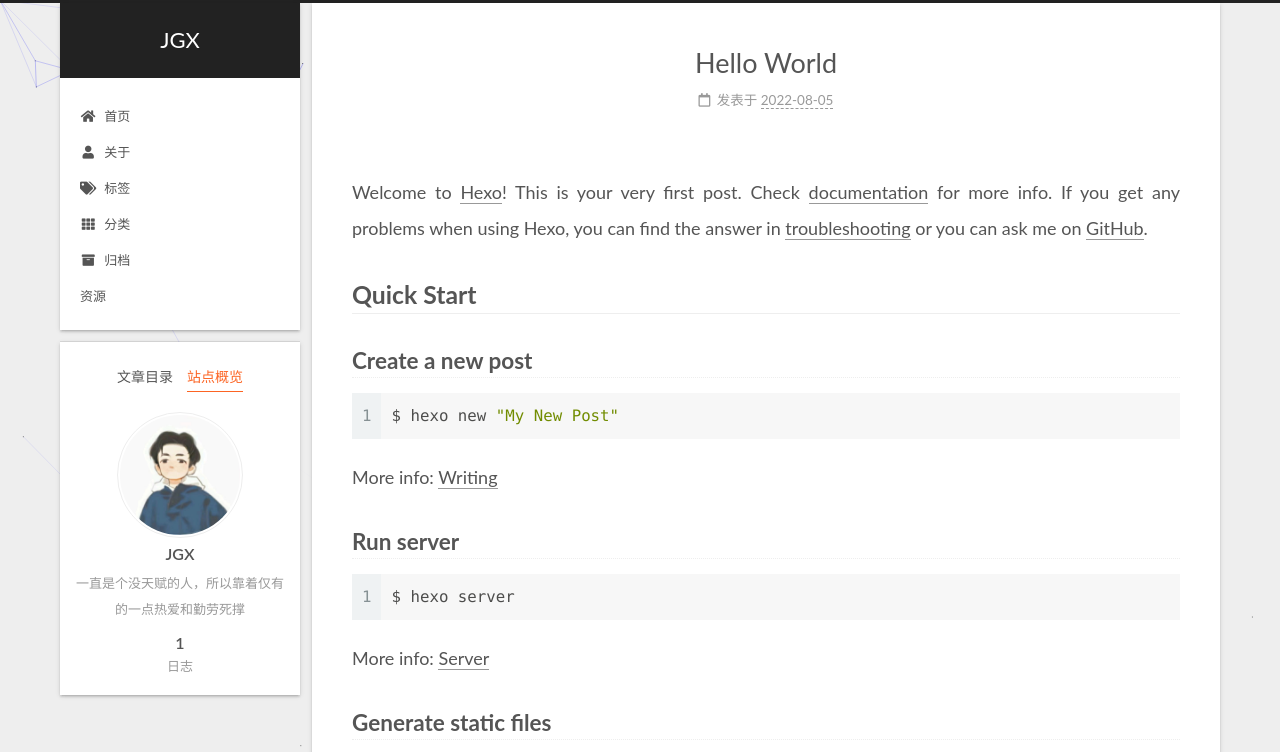
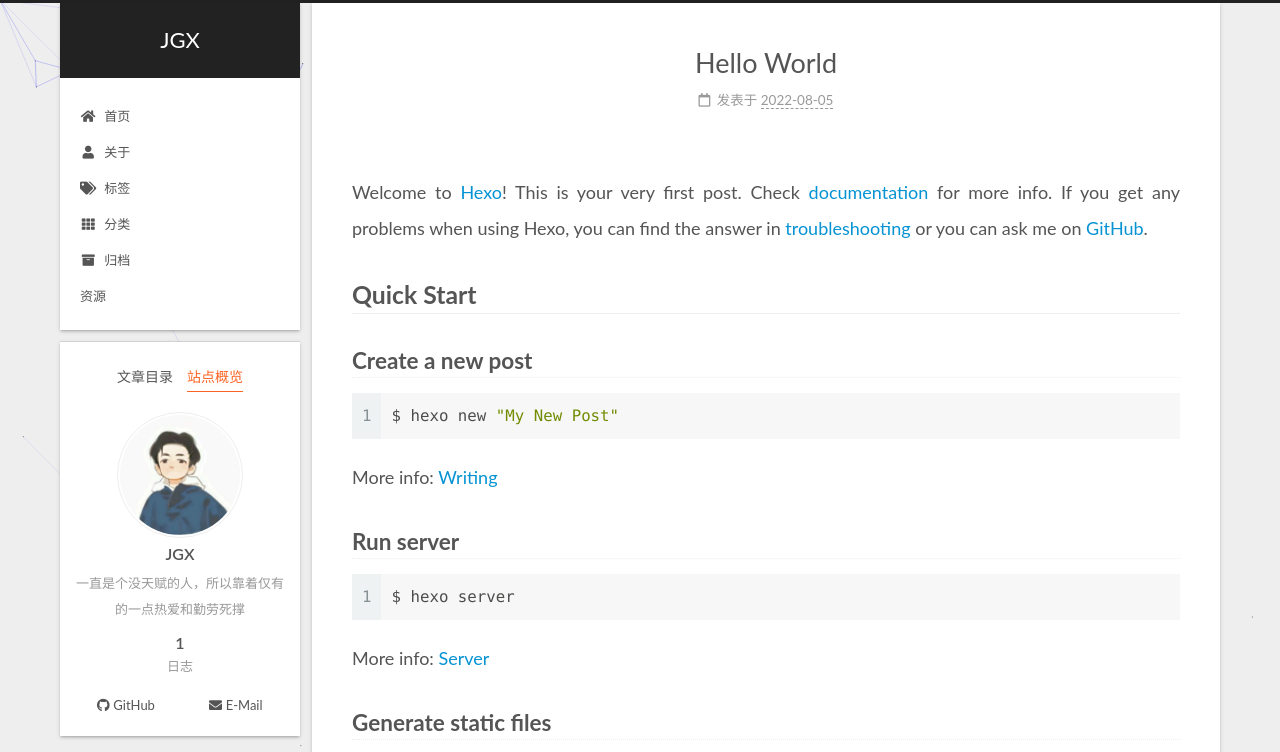
Before and after one commit to JGX-sky/JGX-sky.github.io, a plain HTML site: page 2022/08/05/hello-world/index.html in a window 1280 px wide. Both pictures are taken after a click on the item "站点概览". Shown: the top 752 px of the page. Drawn offline with Linux system fonts and the light colour scheme.

Commit message:
Site updated: 2022-08-06 19:07:10

```diff
--- a/2022/08/05/hello-world/index.html
+++ b/2022/08/05/hello-world/index.html
@@ -312,6 +312,14 @@
       </div>
   </nav>
 </div>
+  <div class="links-of-author motion-element">
+      <span class="links-of-author-item">
+        <a href="https://github.com/JGX-sky" title="GitHub → https:&#x2F;&#x2F;github.com&#x2F;JGX-sky" rel="noopener" target="_blank"><i class="fab fa-github fa-fw"></i>GitHub</a>
+      </span>
+      <span class="links-of-author-item">
+        <a href="mailto:1216686026@qq.com" title="E-Mail → mailto:1216686026@qq.com" rel="noopener" target="_blank"><i class="fa fa-envelope fa-fw"></i>E-Mail</a>
+      </span>
+  </div>
 
 
 
--- a/css/main.css
+++ b/css/main.css
@@ -1169,7 +1169,7 @@ pre .javascript .function {
 }
 .links-of-author a::before,
 .links-of-author span.exturl::before {
-  background: #20ddff;
+  background: #ffffb9;
   border-radius: 50%;
   content: ' ';
   display: inline-block;
@@ -1556,6 +1556,14 @@ pre .javascript .function {
 }
 .use-motion .collection-header {
   opacity: 0;
+}
+.post-body p a {
+  color: #0593d3;
+  border-bottom: none;
+}
+.post-body p a:hover {
+  color: #0477ab;
+  text-decoration: underline;
 }
 .posts-collapse {
   margin-left: 35px;
```
Also changed, not shown: about/index.html (+9 -1 lines), archives/2022/08/index.html (+8 -0 lines), archives/2022/index.html (+8 -0 lines), archives/index.html (+8 -0 lines), categories/index.html (+8 -0 lines), index.html (+8 -0 lines), resources/index.html (+8 -0 lines), tags/index.html (+8 -0 lines).
